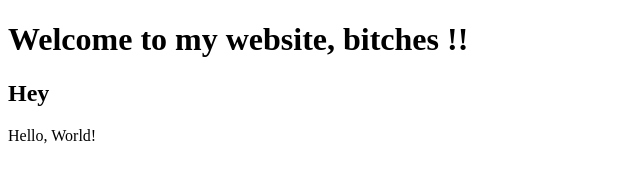
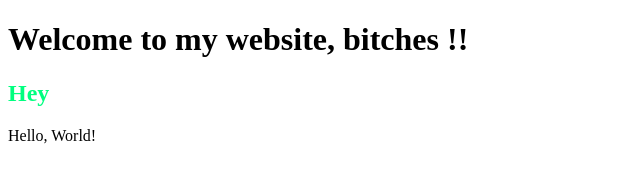
Before and after one commit to Pratham-01/lecture0, a plain HTML site: page hello.html in a window 1280 px wide. Shown: the full height of the page, 0-640 px from the left. Drawn offline with Linux system fonts and the light colour scheme.

Commit message:
Add color

```diff
--- a/hello.html
+++ b/hello.html
@@ -5,7 +5,7 @@
     </head>
     <body>
         <h1>Welcome to my website, bitches !!</h1>
-        <h2>Hey</h2>
+        <h2 style="color: springgreen;">Hey</h2>
         Hello, World!
     </body>
 </html>
```
